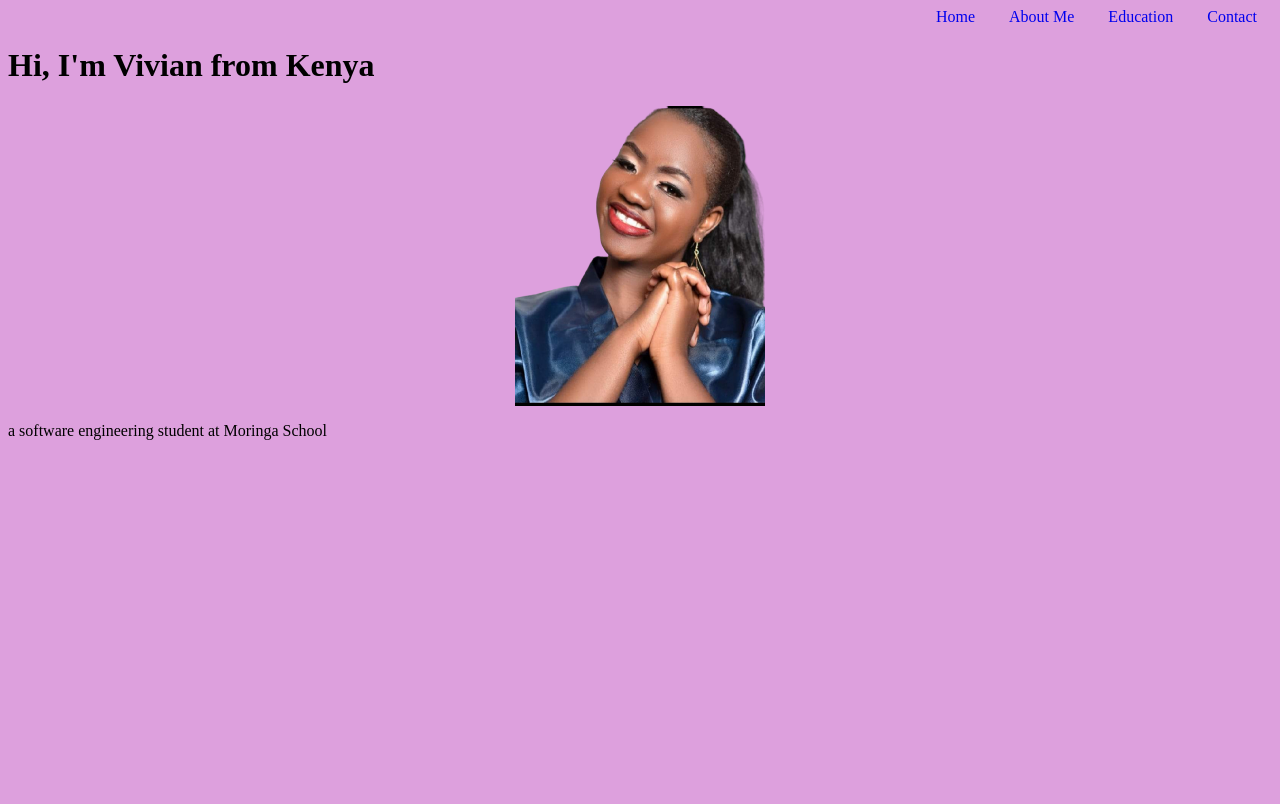
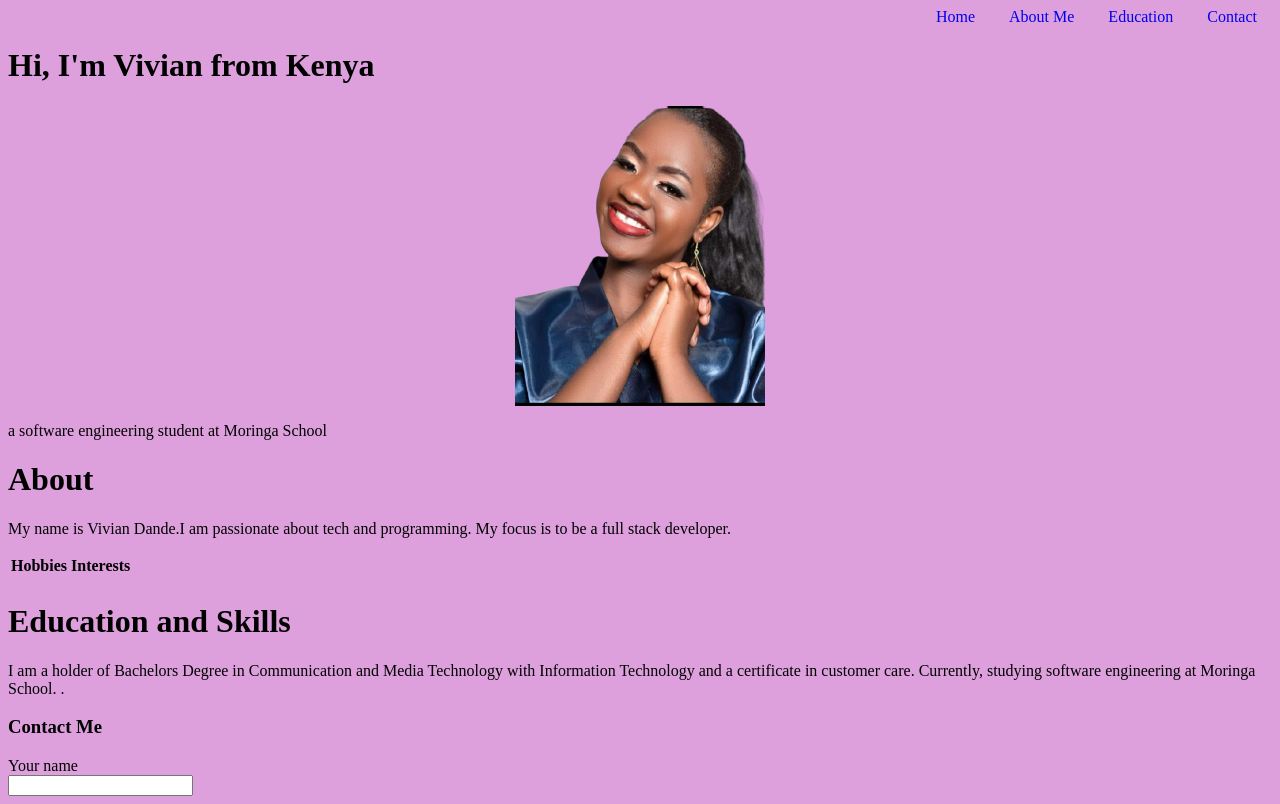
Before and after one commit to viviandande/phase-0-portfolio, a plain HTML site: page index.html in a window 1280 px wide. Drawn offline with Linux system fonts and the light colour scheme.

Commit message:
Third commit

```diff
--- a/css/style.css
+++ b/css/style.css
@@ -29,3 +29,14 @@ img
     margin-left: auto;
      margin-right: auto;
 }
+
+
+#home p{
+
+}
+
+.last{
+    padding-left: 15px;
+    padding-right: 15px;
+    text-decoration: none;
+}
--- a/index.html
+++ b/index.html
@@ -24,3 +24,33 @@
                     <p> a software engineering student at Moringa School</p>
 
         </div>
+
+        <div id="about">
+            <h1>About</h1>
+               <table>
+                <tr>
+                 <th>Hobbies</th>
+                 <P>My name is Vivian Dande.I am passionate about tech and programming. My focus is to be a full stack developer.</P>
+                 <th>Interests</th>
+                </tr>
+                <tr>
+                 <td></strong></td>
+                 <td></td>
+                </tr>
+               </table>
+        </div>
+        <div id="education">
+            <h1>Education and Skills</h1>
+            <p> I am a holder of Bachelors Degree in Communication and Media Technology with Information Technology and a certificate in customer care. Currently, studying software engineering at Moringa School. </strong>.</p>
+        </div>
+
+
+        <div id="contact">
+            <h3><span class = "multicolortext">Contact Me</span></h3>
+            <form id="contact-form">
+                <div class="form-group">
+                    <label for="Name" class="form-group-label">Your name</label>
+                    <div class="form-input">
+                        <input type="text" id="Name" name="Name" class="form-control" required>
+                    </div>
+                </div>
```
